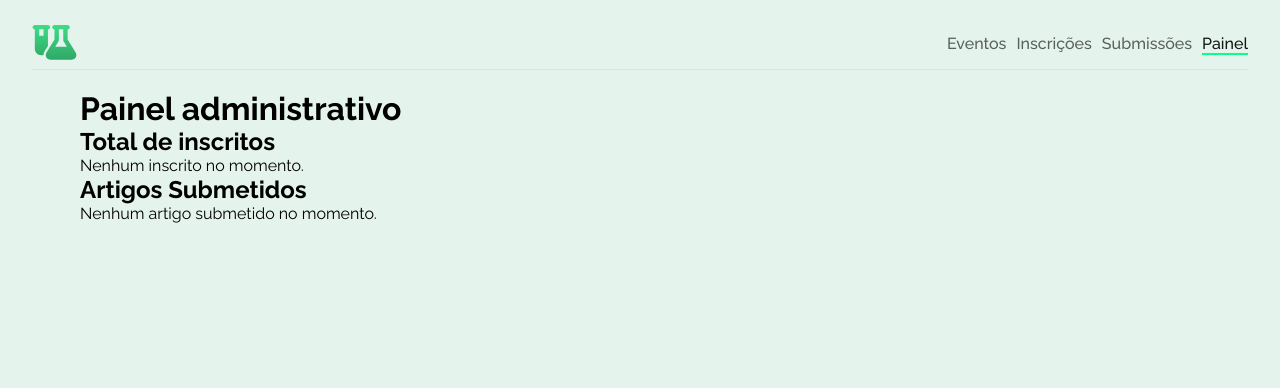
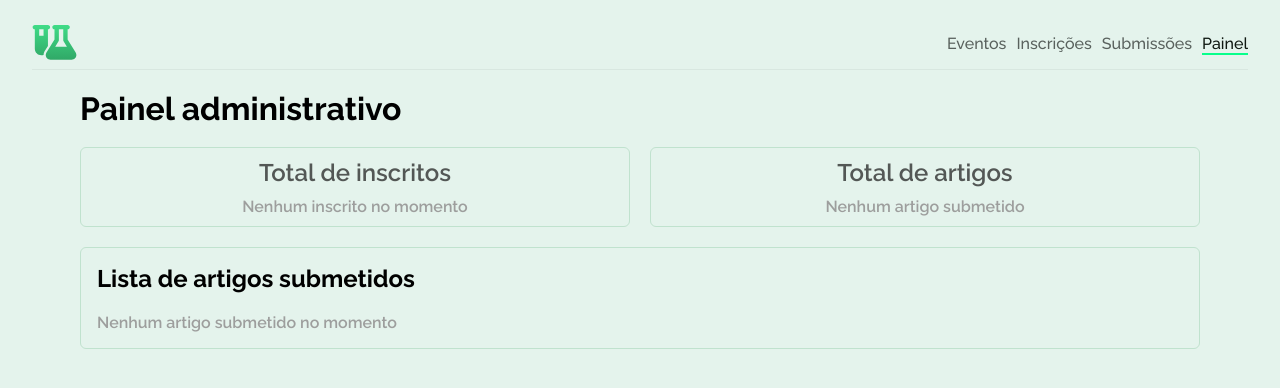
Before and after one commit to Gabrieldison/event-log, a Next.js app: page /dashboard in a window 1280 px wide. Shown: the top 388 px of the page. Built offline with nearby package versions, Linux system fonts and the light colour scheme.

Commit message:
feat: dashboard finished

```diff
--- a/src/app/(cientilog)/dashboard/page.tsx
+++ b/src/app/(cientilog)/dashboard/page.tsx
@@ -1,40 +1,68 @@
 "use client";
 
 import { useEventContext } from "@/contexts/event-context";
-import { Container } from "./styles";
+import {
+  Article,
+  ArticlesContainer,
+  AwaitingMessage,
+  Card,
+  CardsContainer,
+  DashboardContainer,
+  Title,
+} from "./styles";
 
 export default function Dashboard() {
   const { subscribers, articles } = useEventContext();
 
   return (
-    <Container>
-      <h1>Painel administrativo</h1>
+    <main>
+      <Title>Painel administrativo</Title>
 
-      <section>
-        <h2>Total de inscritos</h2>
+      <DashboardContainer>
+        <CardsContainer>
+          <Card>
+            <span className="label">Total de inscritos</span>
+            {subscribers.length > 0 ? (
+              <div className="count">
+                <span>+</span>
+                <span>{subscribers.length}</span>
+              </div>
+            ) : (
+              <AwaitingMessage>Nenhum inscrito no momento</AwaitingMessage>
+            )}
+          </Card>
+          <Card>
+            <span className="label">Total de artigos</span>
+            {articles.length > 0 ? (
+              <div className="count">
+                <span>+</span>
+                <span>{articles.length}</span>
+              </div>
+            ) : (
+              <AwaitingMessage>Nenhum artigo submetido</AwaitingMessage>
+            )}
+          </Card>
+        </CardsContainer>
 
-        {subscribers.length > 0 ? (
-          <p>{subscribers.length}</p>
-        ) : (
-          <p>Nenhum inscrito no momento.</p>
-        )}
-      </section>
+        <ArticlesContainer>
+          <h2>Lista de artigos submetidos</h2>
 
-      <section>
-        <h2>Artigos Submetidos</h2>
           {articles.length > 0 ? (
             <ul>
-            {articles.map((article, index) => (
-              <li key={index}>
-                Título: {article.title}, Resumo: {article.resume}, Arquivo:{" "}
-                {article.uploadArticle.name}
-              </li>
+              {articles.map((article) => (
+                <Article>
+                  <span className="title">{article.title}</span>
+                  <span className="preview">{article.resume}</span>
+                </Article>
               ))}
             </ul>
           ) : (
-          <p>Nenhum artigo submetido no momento.</p>
+            <AwaitingMessage>
+              Nenhum artigo submetido no momento
+            </AwaitingMessage>
           )}
-      </section>
-    </Container>
+        </ArticlesContainer>
+      </DashboardContainer>
+    </main>
   );
 }
--- a/src/app/(cientilog)/dashboard/styles.ts
+++ b/src/app/(cientilog)/dashboard/styles.ts
@@ -2,4 +2,93 @@
 
 import styled from "styled-components";
 
-export const Container = styled.div``;
+export const Title = styled.h1`
+  margin-bottom: 20px;
+  font-size: 2rem;
+`;
+
+export const DashboardContainer = styled.div`
+  display: flex;
+  flex-direction: column;
+  align-items: center;
+  justify-content: center;
+`;
+
+export const CardsContainer = styled.section`
+  width: 100%;
+  display: flex;
+  justify-content: stretch;
+  align-items: center;
+  gap: 20px;
+  margin-bottom: 20px;
+`;
+
+export const Card = styled.div`
+  flex: 1;
+  display: flex;
+  flex-direction: column;
+  align-items: center;
+  background-color: var(--background);
+  border: 1px solid var(--border);
+  border-radius: 6px;
+  padding: 10px;
+
+  & .label {
+    font-size: 1.5rem;
+    font-weight: 600;
+    color: var(--text);
+    margin-bottom: 10px;
+  }
+
+  & .count {
+    font-size: 4rem;
+    font-weight: 800;
+    color: var(--black-green);
+    display: flex;
+    justify-content: center;
+    align-items: center;
+  }
+`;
+
+export const ArticlesContainer = styled.section`
+  width: 100%;
+  background-color: var(--background);
+  border: 1px solid var(--border);
+  border-radius: 6px;
+  padding: 16px;
+
+  h2 {
+    font-size: 1.5rem;
+    margin-bottom: 20px;
+  }
+`;
+
+export const Article = styled.li`
+  list-style: none;
+  display: flex;
+  justify-content: space-between;
+  align-items: center;
+  margin-bottom: 12px;
+
+  & .title {
+    font-size: 1.2rem;
+    font-weight: 600;
+    color: var(--black-green);
+  }
+
+  & .preview {
+    font-size: 1rem;
+    font-weight: 600;
+    color: var(--text);
+    overflow: hidden;
+    text-overflow: ellipsis;
+    white-space: nowrap;
+    max-width: 40%; /* Ajuste conforme necessário */
+  }
+`;
+
+export const AwaitingMessage = styled.span`
+  font-size: 1rem;
+  font-weight: 600;
+  color: var(--non-relevant-text);
+`;
--- a/src/app/(cientilog)/submission/page.tsx
+++ b/src/app/(cientilog)/submission/page.tsx
@@ -68,7 +68,7 @@ export default function Submission() {
 
   return (
     <MaxContainer>
-      <Toaster position="top-right" richColors theme="light" duration={2000} />
+      <Toaster position="top-right" richColors theme="light" duration={1000} />
 
       <Form onSubmit={handleSubmit}>
         <Title>Submissão</Title>
--- a/src/app/(cientilog)/subscription/page.tsx
+++ b/src/app/(cientilog)/subscription/page.tsx
@@ -72,7 +72,7 @@ export default function Subscription() {
 
   return (
     <MaxContainer>
-      <Toaster position="top-right" richColors theme="light" duration={2000} />
+      <Toaster position="top-right" richColors theme="light" duration={1000} />
 
       <Form onSubmit={handleSubmit}>
         <Title>Inscrição</Title>
--- a/src/components/input/index.tsx
+++ b/src/components/input/index.tsx
@@ -35,7 +35,7 @@ export function Input({
         <StyledTextarea
           id={name}
           placeholder={placeholder}
-          maxLength={255}
+          maxLength={300}
           value={value}
           onChange={onChange}
           name={name}
--- a/src/contexts/event-context.tsx
+++ b/src/contexts/event-context.tsx
@@ -22,7 +22,6 @@ export const EventProvider = ({ children }: { children: ReactNode }) => {
   const [articles, setArticles] = useState<any[]>([]);
 
   useEffect(() => {
-    // Recuperar dados do localStorage ao montar o componente
     const storedSubscribers = localStorage.getItem("subscribers");
     const storedArticles = localStorage.getItem("articles");
 
@@ -38,14 +37,12 @@ export const EventProvider = ({ children }: { children: ReactNode }) => {
   const registerNewSubscriber = (data: any) => {
     const newSubscribers = [...subscribers, data];
     setSubscribers(newSubscribers);
-    // Atualizar dados no localStorage
     localStorage.setItem("subscribers", JSON.stringify(newSubscribers));
   };
 
   const submitArticle = (data: any) => {
     const newArticles = [...articles, data];
     setArticles(newArticles);
-    // Atualizar dados no localStorage
     localStorage.setItem("articles", JSON.stringify(newArticles));
   };
 
```
Lines whose indentation alone changed are shown as unchanged.
